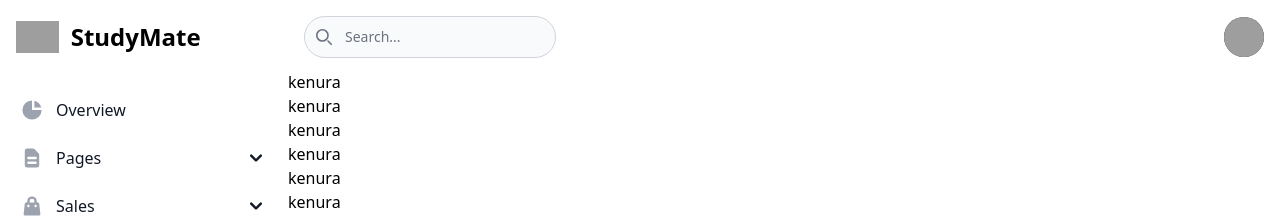
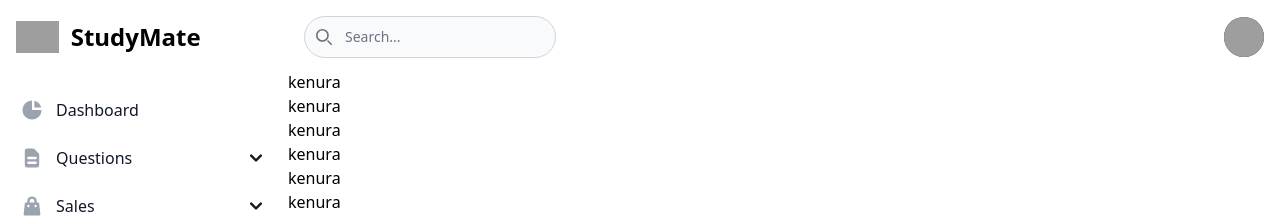
Before and after one commit to kodecosmo/mSpace23, a Next.js app: page /dashboard in a window 1280 px wide. Shown: the top 218 px of the page. Built offline with nearby package versions, Linux system fonts and the light colour scheme; grey boxes are pictures that could not be loaded.

Commit message:
adding the some changes

```diff
--- a/src/components/molecules/SideNavbarMolecule.jsx
+++ b/src/components/molecules/SideNavbarMolecule.jsx
@@ -1,3 +1,5 @@
+import Link from 'next/link'
+
 export default function SideNavbarMolecule({ windowHeight = 0 }) {
     return (
         <>
@@ -5,26 +7,23 @@ export default function SideNavbarMolecule({ windowHeight = 0 }) {
                 <div className="overflow-y-auto py-5 px-3 h-full bg-white dark:bg-gray-800 ">
                     <ul className="space-y-2">
                         <li>
-                            <a href="#" className="flex items-center p-2 text-base font-normal text-gray-900 rounded-lg dark:text-white hover:bg-gray-100 dark:hover:bg-gray-700 group">
+                            <Link href="/dashboard" className="flex items-center p-2 text-base font-normal text-gray-900 rounded-lg dark:text-white hover:bg-gray-100 dark:hover:bg-gray-700 group">
                                 <svg aria-hidden="true" className="w-6 h-6 text-gray-400 transition duration-75 dark:text-gray-400 group-hover:text-gray-900 dark:group-hover:text-white" fill="currentColor" viewBox="0 0 20 20" xmlns="http://www.w3.org/2000/svg"><path d="M2 10a8 8 0 018-8v8h8a8 8 0 11-16 0z" /><path d="M12 2.252A8.014 8.014 0 0117.748 8H12V2.252z" /></svg>
-                                <span className="ml-3">Overview</span>
-                            </a>
+                                <span className="ml-3">Dashboard</span>
+                            </Link>
                         </li>
                         <li>
                             <button type="button" className="flex items-center p-2 w-full text-base font-normal text-gray-900 rounded-lg transition duration-75 group hover:bg-gray-100 dark:text-white dark:hover:bg-gray-700" aria-controls="dropdown-pages" data-collapse-toggle="dropdown-pages">
                                 <svg aria-hidden="true" className="flex-shrink-0 w-6 h-6 text-gray-400 transition duration-75 group-hover:text-gray-900 dark:text-gray-400 dark:group-hover:text-white" fill="currentColor" viewBox="0 0 20 20" xmlns="http://www.w3.org/2000/svg"><path fillRule="evenodd" d="M4 4a2 2 0 012-2h4.586A2 2 0 0112 2.586L15.414 6A2 2 0 0116 7.414V16a2 2 0 01-2 2H6a2 2 0 01-2-2V4zm2 6a1 1 0 011-1h6a1 1 0 110 2H7a1 1 0 01-1-1zm1 3a1 1 0 100 2h6a1 1 0 100-2H7z" clipRule="evenodd" /></svg>
-                                <span className="flex-1 ml-3 text-left whitespace-nowrap">Pages</span>
+                                <span className="flex-1 ml-3 text-left whitespace-nowrap">Questions</span>
                                 <svg aria-hidden="true" className="w-6 h-6" fill="currentColor" viewBox="0 0 20 20" xmlns="http://www.w3.org/2000/svg"><path fillRule="evenodd" d="M5.293 7.293a1 1 0 011.414 0L10 10.586l3.293-3.293a1 1 0 111.414 1.414l-4 4a1 1 0 01-1.414 0l-4-4a1 1 0 010-1.414z" clipRule="evenodd" /></svg>
                             </button>
                             <ul id="dropdown-pages" className="hidden py-2 space-y-2">
                                 <li>
-                                    <a href="#" className="flex items-center p-2 pl-11 w-full text-base font-normal text-gray-900 rounded-lg transition duration-75 group hover:bg-gray-100 dark:text-white dark:hover:bg-gray-700">Settings</a>
+                                    <Link href="#" className="flex items-center p-2 pl-11 w-full text-base font-normal text-gray-900 rounded-lg transition duration-75 group hover:bg-gray-100 dark:text-white dark:hover:bg-gray-700">Post Question</Link>
                                 </li>
                                 <li>
-                                    <a href="#" className="flex items-center p-2 pl-11 w-full text-base font-normal text-gray-900 rounded-lg transition duration-75 group hover:bg-gray-100 dark:text-white dark:hover:bg-gray-700">Kanban</a>
-                                </li>
-                                <li>
-                                    <a href="#" className="flex items-center p-2 pl-11 w-full text-base font-normal text-gray-900 rounded-lg transition duration-75 group hover:bg-gray-100 dark:text-white dark:hover:bg-gray-700">Calendar</a>
+                                    <Link href="#" className="flex items-center p-2 pl-11 w-full text-base font-normal text-gray-900 rounded-lg transition duration-75 group hover:bg-gray-100 dark:text-white dark:hover:bg-gray-700">Questions</Link>
                                 </li>
                             </ul>
                         </li>
--- /dev/null
+++ b/src/pages/forum/index.jsx
@@ -0,0 +1,3 @@
+export default function Feed() {
+    return <div>Feed</div>
+}
```
